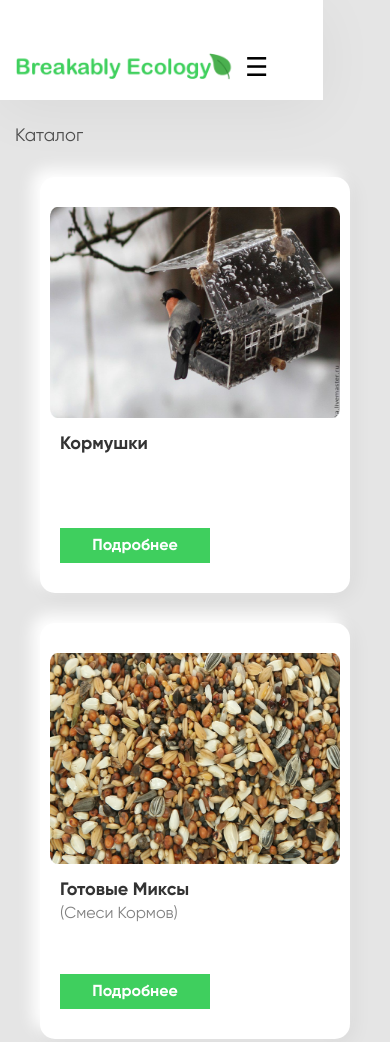
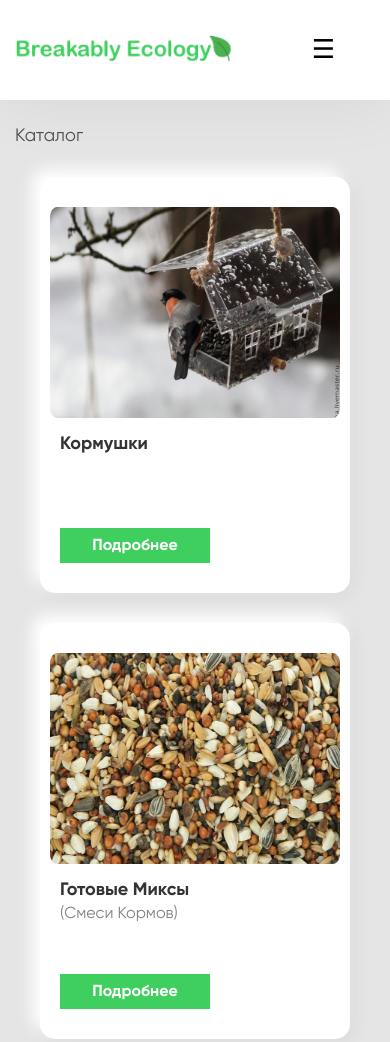
Before and after one commit to boburanvarov/breakable-ecology, a plain HTML site: page index.html in a window 390 px wide. Shown: the top 1042 px of the page. Drawn offline with Linux system fonts and the light colour scheme.

Commit message:
intial commit

```diff
--- a/assets/style/media.css
+++ b/assets/style/media.css
@@ -42,11 +42,12 @@
     }
     .header {
         position: fixed;
+        width: 100%;
     }
     .header-top {
         height: 100px;
+        width: 100%;
     }
-    .header-top,
     .header-nav {
         display: flex;
         flex-direction: column;
```
